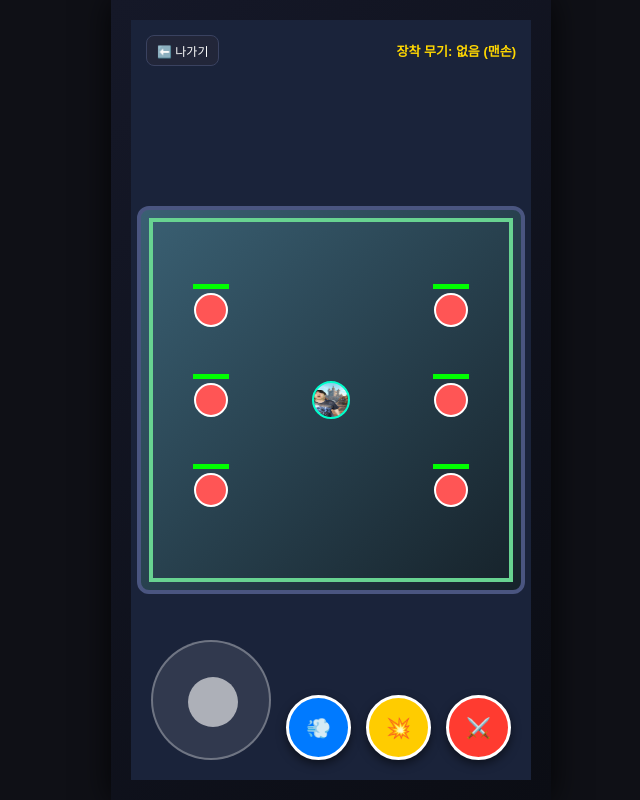
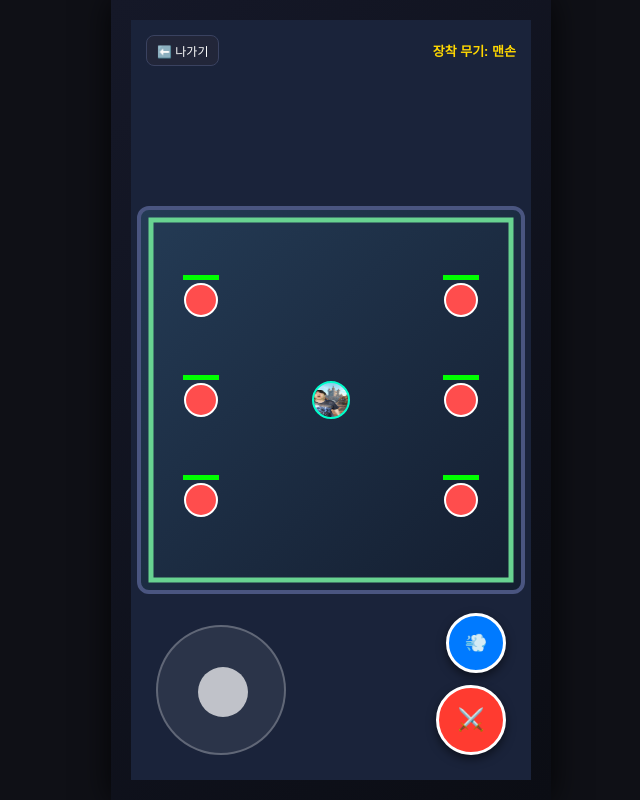
Before and after one commit to dnjswls2147-gif/kim-donghee-gacha, a plain HTML site: page index.html in a window 1280 px wide. Both pictures are taken after a click on the button "🏟️ 훈련장으로 가기". Shown: the whole page, without its empty margins (309-949 px from the left). Drawn offline with Linux system fonts and the light colour scheme.

Commit message:
Update index.html

```diff
--- a/index.html
+++ b/index.html
@@ -35,7 +35,6 @@
             position: relative;
         }
 
-        /* 화면 전환용 클래스 */
         .screen {
             display: flex;
             flex-direction: column;
@@ -218,18 +217,21 @@
         }
         .inv-count { position: absolute; top: 6px; right: 8px; font-size: 10px; background: rgba(0,0,0,0.6); padding: 2px 5px; border-radius: 4px; color: #ffd700; }
 
-        .btn-equip {
-            margin-top: 6px;
-            padding: 4px 10px;
-            font-size: 11px;
+        .btn-action-row { display: flex; gap: 4px; margin-top: 6px; width: 100%; }
+        .btn-equip, .btn-sell {
+            flex: 1;
+            padding: 5px 2px;
+            font-size: 10px;
             border-radius: 6px;
             border: none;
             cursor: pointer;
             font-weight: bold;
         }
+        .btn-equip { background: #3182ce; color: #fff; }
+        .btn-sell { background: #dd6b20; color: #fff; }
         .equipped-badge { font-size: 10px; color: #ffeb3b; font-weight: bold; margin-top: 4px; }
 
-        /* 훈련장 캔버스 화면 스타일 (하늘 위 정사각형 맵 & 브롤스타즈 스타일 조작계) */
+        /* 훈련장 화면 */
         #trainingScreen {
             background: #1a233a;
             position: relative;
@@ -237,7 +239,7 @@
         }
 
         #gameCanvas {
-            background: linear-gradient(135deg, #3a6073, #16222a);
+            background: linear-gradient(135deg, #243b55, #141e30);
             display: block;
             margin: auto;
             border: 4px solid #4a5580;
@@ -246,9 +248,7 @@
 
         .training-ui-top {
             position: absolute;
-            top: 15px;
-            left: 15px;
-            right: 15px;
+            top: 15px; left: 15px; right: 15px;
             display: flex;
             justify-content: space-between;
             align-items: center;
@@ -258,12 +258,10 @@
 
         .joystick-zone {
             position: absolute;
-            bottom: 20px;
-            left: 20px;
-            width: 120px;
-            height: 120px;
-            background: rgba(255,255,255,0.1);
-            border: 2px solid rgba(255,255,255,0.3);
+            bottom: 25px; left: 25px;
+            width: 130px; height: 130px;
+            background: rgba(255,255,255,0.08);
+            border: 2px solid rgba(255,255,255,0.25);
             border-radius: 50%;
             z-index: 10;
             touch-action: none;
@@ -271,41 +269,43 @@
 
         .joystick-knob {
             position: absolute;
-            top: 35px;
-            left: 35px;
-            width: 50px;
-            height: 50px;
-            background: rgba(255,255,255,0.6);
+            top: 40px; left: 40px;
+            width: 50px; height: 50px;
+            background: rgba(255,255,255,0.7);
             border-radius: 50%;
             pointer-events: none;
         }
 
         .brawl-btns {
             position: absolute;
-            bottom: 20px;
-            right: 20px;
+            bottom: 25px; right: 25px;
             display: flex;
-            gap: 15px;
+            flex-direction: column;
+            gap: 12px;
             z-index: 10;
+            align-items: flex-end;
+        }
+
+        .brawl-row {
+            display: flex;
+            gap: 12px;
         }
 
         .brawl-btn {
-            width: 65px;
-            height: 65px;
+            width: 60px; height: 60px;
             border-radius: 50%;
             border: 3px solid #fff;
             display: flex;
             align-items: center;
             justify-content: center;
-            font-size: 20px;
+            font-size: 18px;
             font-weight: bold;
             color: #fff;
             box-shadow: 0 4px 10px rgba(0,0,0,0.5);
             cursor: pointer;
         }
 
-        .btn-attack { background: #ff3b30; }
-        .btn-skill { background: #ffcc00; color: #000; }
+        .btn-attack { background: #ff3b30; width: 70px; height: 70px; font-size: 22px; }
         .btn-dash { background: #007aff; }
 
         #toast {
@@ -329,7 +329,7 @@
 <body onclick="initAudioUser()">
 
 <div class="container">
-    <!-- 메인 가챠 화면 -->
+    <!-- 메인 화면 -->
     <div id="mainScreen" class="screen">
         <div class="header">
             <button class="btn-icon" onclick="openModal('rateModal')">📊 확률표</button>
@@ -365,7 +365,7 @@
         </div>
     </div>
 
-    <!-- 훈련장 화면 (하늘 위 정사각형 맵 & 브롤스타즈 조작) -->
+    <!-- 훈련장 화면 -->
     <div id="trainingScreen" class="screen hidden">
         <div class="training-ui-top">
             <button class="btn-icon" onclick="exitTraining()">⬅️ 나가기</button>
@@ -374,14 +374,17 @@
 
         <canvas id="gameCanvas" width="380" height="380"></canvas>
 
-        <!-- 브롤스타즈 조작계 -->
+        <!-- 브롤스타즈 스타일 조작계 (조이스틱 & 대시버튼 + 공격버튼) -->
         <div class="joystick-zone" id="joystickZone">
             <div class="joystick-knob" id="joystickKnob"></div>
         </div>
         <div class="brawl-btns">
-            <div class="brawl-btn btn-dash" onclick="playerDash()">💨</div>
-            <div class="brawl-btn btn-skill" onclick="playerSkill()">💥</div>
-            <div class="brawl-btn btn-attack" onclick="playerAttack()">⚔️</div>
+            <div class="brawl-row">
+                <div class="brawl-btn btn-dash" onclick="playerDash()">💨</div>
+            </div>
+            <div class="brawl-row">
+                <div class="brawl-btn btn-attack" onclick="playerAttack()">⚔️</div>
+            </div>
         </div>
     </div>
 </div>
@@ -396,17 +399,17 @@
         <table class="rate-table">
             <thead><tr><th>칼 이름 : 확률</th><th style="text-align: right;">비율</th></tr></thead>
             <tbody>
-                <tr><td>나무 뭉둥이 (일반)</td><td style="text-align: right; color:#a0aec0;">65.0%</td></tr>
-                <tr><td>크로노스 인페르노 (희귀)</td><td style="text-align: right; color:#3182ce;">15.0%</td></tr>
-                <tr><td>이클립스 (영웅)</td><td style="text-align: right; color:#805ad5;">10.0%</td></tr>
-                <tr><td>불칼 (전설)</td><td style="text-align: right; color:#ecc94b;">7.5%</td></tr>
-                <tr><td>일렉시아스 (신화)</td><td style="text-align: right; color:#e53e3e;">2.5%</td></tr>
+                <tr><td>나무 뭉둥이 (일반 - 70골드)</td><td style="text-align: right; color:#a0aec0;">65.0%</td></tr>
+                <tr><td>크로노스 인페르노 (희귀 - 150골드)</td><td style="text-align: right; color:#3182ce;">15.0%</td></tr>
+                <tr><td>이클립스 (영웅 - 300골드)</td><td style="text-align: right; color:#805ad5;">10.0%</td></tr>
+                <tr><td>불칼 (전설 - 900골드)</td><td style="text-align: right; color:#ecc94b;">7.5%</td></tr>
+                <tr><td>일렉시아스 (신화 - 2500골드)</td><td style="text-align: right; color:#e53e3e;">2.5%</td></tr>
             </tbody>
         </table>
     </div>
 </div>
 
-<!-- 인벤토리 모달 (장착하기/장착해제 포함) -->
+<!-- 인벤토리 모달 (장착/해제 및 판매하기 기능 포함) -->
 <div class="modal" id="invModal">
     <div class="modal-header">
         <h2>보유한 무기 보관함 (최대 1개 장착)</h2>
@@ -421,11 +424,11 @@
 
 <script>
     const weapons = [
-        { id: 0, name: "나무 뭉둥이", rarity: "일반", effectClass: "effect-general", extraText: "👎👎👎", img: "15157.jpg", rate: 65.0, skillName: "퍽퍽 휘두르기" },
-        { id: 1, name: "크로노스 인페르노", rarity: "희귀", effectClass: "effect-rare", extraText: "파란색 기운", img: "15158.jpg", rate: 15.0, skillName: "시간 폭발" },
-        { id: 2, name: "이클립스", rarity: "영웅", effectClass: "effect-epic", extraText: "보라색 오라", img: "15159.jpg", rate: 10.0, skillName: "어둠의 참격" },
-        { id: 3, name: "불칼", rarity: "전설", effectClass: "effect-legendary", extraText: "⭐️⭐️⭐️⭐️", img: "15161.jpg", rate: 7.5, skillName: "화염 폭풍" },
-        { id: 4, name: "일렉시아스", rarity: "신화", effectClass: "effect-myth", extraText: "🔥 불타는 신검 🔥", img: "15162.jpg", rate: 2.5, skillName: "번개 낙하" }
+        { id: 0, name: "나무 뭉둥이", rarity: "일반", sellPrice: 70, effectClass: "effect-general", extraText: "👎👎👎", img: "15157.jpg", rate: 65.0 },
+        { id: 1, name: "크로노스 인페르노", rarity: "희귀", sellPrice: 150, effectClass: "effect-rare", extraText: "파란색 기운", img: "15158.jpg", rate: 15.0 },
+        { id: 2, name: "이클립스", rarity: "영웅", sellPrice: 300, effectClass: "effect-epic", extraText: "보라색 오라", img: "15159.jpg", rate: 10.0 },
+        { id: 3, name: "불칼", rarity: "전설", sellPrice: 900, effectClass: "effect-legendary", extraText: "⭐️⭐️⭐️⭐️", img: "15161.jpg", rate: 7.5 },
+        { id: 4, name: "일렉시아스", rarity: "신화", sellPrice: 2500, effectClass: "effect-myth", extraText: "🔥 불타는 신검 🔥", img: "15162.jpg", rate: 2.5 }
     ];
 
     let state = {
@@ -579,6 +582,22 @@
         showToast("장착 해제 완료!");
     }
 
+    function sellWeapon(id) {
+        if (state.inventory[id] <= 0) {
+            showToast("⚠️ 판매할 칼이 없다!");
+            return;
+        }
+        state.inventory[id]--;
+        if (state.equippedWeaponId === id && state.inventory[id] === 0) {
+            state.equippedWeaponId = null;
+        }
+        state.gold += weapons[id].sellPrice;
+        saveGameData();
+        updateUI();
+        updateInventoryGrid();
+        showToast(`💰 [${weapons[id].name}] 판매 완료 (+${weapons[id].sellPrice}골드)`);
+    }
+
     function updateInventoryGrid() {
         const grid = document.getElementById('inventoryGrid');
         grid.innerHTML = '';
@@ -590,12 +609,16 @@
             div.className = `inv-item ${w.rarity === '일반' ? 'grade-general' : w.rarity === '희귀' ? 'grade-rare' : w.rarity === '영웅' ? 'grade-epic' : w.rarity === '전설' ? 'grade-legendary' : 'grade-myth'}`;
             div.innerHTML = `
                 <div class="inv-count">${count}개</div>
-                <div style="width: 50px; height: 50px; border-radius: 8px; overflow: hidden; margin-bottom: 4px;">
+                <div style="width: 45px; height: 45px; border-radius: 8px; overflow: hidden; margin-bottom: 4px;">
                     <img src="${w.img}" style="width:100%; height:100%; object-fit:cover;">
                 </div>
-                <div style="font-size: 12px; font-weight: bold;">${w.name}</div>
-                ${isEquipped ? '<div class="equipped-badge">장착중 [최대1개]</div>' : ''}
-                ${count > 0 ? (isEquipped ? `<button class="btn-equip" style="background:#e53e3e; color:#fff;" onclick="unequipWeapon()">장착 해제</button>` : `<button class="btn-equip" style="background:#3182ce; color:#fff;" onclick="equipWeapon(${w.id})">장착하기</button>`) : ''}
+                <div style="font-size: 11px; font-weight: bold;">${w.name}</div>
+                <div style="font-size: 9px; opacity: 0.9;">판매: ${w.sellPrice}골드</div>
+                ${isEquipped ? '<div class="equipped-badge">장착중</div>' : ''}
+                <div class="btn-action-row">
+                    ${count > 0 ? (isEquipped ? `<button class="btn-equip" style="background:#e53e3e;" onclick="unequipWeapon()">해제</button>` : `<button class="btn-equip" onclick="equipWeapon(${w.id})">장착</button>`) : ''}
+                    ${count > 0 ? `<button class="btn-sell" onclick="sellWeapon(${w.id})">판매</button>` : ''}
+                </div>
             `;
             grid.appendChild(div);
         });
@@ -615,20 +638,22 @@
 
     function closeModal(id) { document.getElementById(id).style.display = 'none'; }
 
-    // --- 훈련장 게임 로직 ---
+    // --- 훈련장 게임 로직 (디테일 업그레이드) ---
     let canvas, ctx;
-    let player = { x: 190, y: 190, radius: 18, speed: 3, color: '#00ffcc' };
+    let player = { x: 190, y: 190, radius: 18, speed: 3.5, angle: 0 };
     let robots = [];
+    let projectiles = [];
+    let effects = []; // 불바다, 연기 등 특수 효과 배열
     let joystick = { active: false, x: 0, y: 0, dx: 0, dy: 0 };
     let gameInterval = null;
     let playerImg = new Image();
-    playerImg.src = '15194.png'; // 첫 번째 사진 캐릭터
+    playerImg.src = '15194.png';
 
     function enterTraining() {
         document.getElementById('mainScreen').classList.add('hidden');
         document.getElementById('trainingScreen').classList.remove('hidden');
 
-        const eqName = state.equippedWeaponId !== null ? weapons[state.equippedWeaponId].name + " (" + weapons[state.equippedWeaponId].skillName + ")" : "없음 (맨손)";
+        const eqName = state.equippedWeaponId !== null ? weapons[state.equippedWeaponId].name : "맨손";
         document.getElementById('equippedDisplay').innerText = "장착 무기: " + eqName;
 
         canvas = document.getElementById('gameCanvas');
@@ -636,16 +661,17 @@
 
         // 로봇 배치 (왼쪽 3명, 오른쪽 3명)
         robots = [];
-        // 왼쪽 3명
         for (let i = 0; i < 3; i++) {
-            robots.push({ x: 70, y: 100 + i * 90, radius: 16, hp: 99999, maxHp: 99999 });
+            robots.push({ x: 60, y: 90 + i * 100, radius: 16 });
         }
-        // 오른쪽 3명
         for (let i = 0; i < 3; i++) {
-            robots.push({ x: 310, y: 100 + i * 90, radius: 16, hp: 99999, maxHp: 99999 });
+            robots.push({ x: 320, y: 90 + i * 100, radius: 16 });
         }
 
+        projectiles = [];
+        effects = [];
         setupJoystick();
+
         if (gameInterval) clearInterval(gameInterval);
         gameInterval = setInterval(updateGame, 1000 / 60);
     }
@@ -659,23 +685,18 @@
     function setupJoystick() {
         const zone = document.getElementById('joystickZone');
         const knob = document.getElementById('joystickKnob');
-        let rect = zone.getBoundingClientRect();
-        let center = { x: 60, y: 60 };
+        let center = { x: 65, y: 65 };
 
-        function handleStart(e) {
-            joystick.active = true;
-            handleMove(e);
-        }
-
+        function handleStart(e) { joystick.active = true; handleMove(e); }
         function handleMove(e) {
             if (!joystick.active) return;
             let clientX = e.touches ? e.touches[0].clientX : e.clientX;
             let clientY = e.touches ? e.touches[0].clientY : e.clientY;
-            rect = zone.getBoundingClientRect();
+            let rect = zone.getBoundingClientRect();
             let x = clientX - rect.left - center.x;
             let y = clientY - rect.top - center.y;
             let dist = Math.sqrt(x * x + y * y);
-            let maxDist = 40;
+            let maxDist = 45;
 
             if (dist > maxDist) {
                 x = (x / dist) * maxDist;
@@ -685,12 +706,14 @@
             knob.style.transform = `translate(${x}px, ${y}px)`;
             joystick.dx = x / maxDist;
             joystick.dy = y / maxDist;
+
+            if (dist > 5) {
+                player.angle = Math.atan2(joystick.dy, joystick.dx);
+            }
         }
-
         function handleEnd() {
             joystick.active = false;
-            joystick.dx = 0;
-            joystick.dy = 0;
+            joystick.dx = 0; joystick.dy = 0;
             knob.style.transform = `translate(0px, 0px)`;
         }
 
@@ -707,37 +730,77 @@
         player.x += joystick.dx * player.speed;
         player.y += joystick.dy * player.speed;
 
-        // 정사각형 맵 경계 제한
-        player.x = Math.max(player.radius, Math.min(canvas.width - player.radius, player.x));
-        player.y = Math.max(player.radius, Math.min(canvas.height - player.radius, player.y));
+        // 하늘 위 정사각형 맵 경계 제한
+        player.x = Math.max(player.radius + 15, Math.min(canvas.width - player.radius - 15, player.x));
+        player.y = Math.max(player.radius + 15, Math.min(canvas.height - player.radius - 15, player.y));
 
-        // 화면 렌더링
+        // 투사체 업데이트
+        projectiles.forEach((p, index) => {
+            p.x += p.vx;
+            p.y += p.vy;
+            p.life--;
+            if (p.life <= 0) projectiles.splice(index, 1);
+        });
+
+        // 효과 업데이트 (불바다, 연기 등)
+        effects.forEach((eff, index) => {
+            eff.timer--;
+            if (eff.timer <= 0) effects.splice(index, 1);
+        });
+
+        // 렌더링
         ctx.clearRect(0, 0, canvas.width, canvas.height);
 
-        // 하늘 위 맵 테두리 효과
+        // 하늘 위 떠 있는 맵 테두리 디자인
         ctx.strokeStyle = '#68d391';
-        ctx.lineWidth = 4;
+        ctx.lineWidth = 5;
         ctx.strokeRect(10, 10, canvas.width - 20, canvas.height - 20);
 
-        // 로봇 6명 렌더링 (공격 안 함, 피 무제한)
+        // 로봇 6명 렌더링 (샌드백)
         robots.forEach(r => {
             ctx.beginPath();
             ctx.arc(r.x, r.y, r.radius, 0, Math.PI * 2);
-            ctx.fillStyle = '#ff5555';
+            ctx.fillStyle = '#ff4d4d';
             ctx.fill();
             ctx.lineWidth = 2;
             ctx.strokeStyle = '#fff';
             ctx.stroke();
             ctx.closePath();
 
-            // 로봇 체력바
+            // 로봇 체력바 (무제한)
             ctx.fillStyle = '#000';
-            ctx.fillRect(r.x - 18, r.y - 26, 36, 5);
+            ctx.fillRect(r.x - 18, r.y - 25, 36, 5);
             ctx.fillStyle = '#00ff00';
-            ctx.fillRect(r.x - 18, r.y - 26, 36, 5);
+            ctx.fillRect(r.x - 18, r.y - 25, 36, 5);
         });
 
-        // 내 캐릭터 렌더링 (첫 번째 사진 적용)
+        // 특수 효과 렌더링 (불바다, 연기)
+        effects.forEach(eff => {
+            ctx.save();
+            if (eff.type === 'fire') {
+                ctx.fillStyle = 'rgba(255, 69, 0, 0.5)';
+                ctx.beginPath();
+                ctx.arc(eff.x, eff.y, eff.radius, 0, Math.PI * 2);
+                ctx.fill();
+            } else if (eff.type === 'smoke') {
+                ctx.fillStyle = 'rgba(30, 30, 30, 0.7)';
+                ctx.beginPath();
+                ctx.arc(eff.x, eff.y - (150 - eff.timer), 25, 0, Math.PI * 2);
+                ctx.fill();
+            }
+            ctx.restore();
+        });
+
+        // 투사체 렌더링
+        projectiles.forEach(p => {
+            ctx.beginPath();
+            ctx.arc(p.x, p.y, 6, 0, Math.PI * 2);
+            ctx.fillStyle = p.color;
+            ctx.fill();
+            ctx.closePath();
+        });
+
+        // 내 캐릭터 렌더링
         ctx.save();
         ctx.beginPath();
         ctx.arc(player.x, player.y, player.radius, 0, Math.PI * 2);
@@ -750,30 +813,77 @@
         ctx.beginPath();
         ctx.arc(player.x, player.y, player.radius, 0, Math.PI * 2);
         ctx.stroke();
+
+        // 장착한 무기가 있다면 캐릭터 옆에 시각적으로 들고 있게 표시
+        if (state.equippedWeaponId !== null) {
+            let hx = player.x + Math.cos(player.angle) * 22;
+            let hy = player.y + Math.sin(player.angle) * 22;
+            ctx.beginPath();
+            ctx.arc(hx, hy, 5, 0, Math.PI * 2);
+            ctx.fillStyle = '#ffd700';
+            ctx.fill();
+        }
     }
 
-    // 칼별 스킬 및 공격 액션
-    function playerAttack() {
-        showToast("⚔️ 기본 공격!");
+    // 대시 버튼 (약 3칸 앞으로 순식간 이동)
+    function playerDash() {
+        let angle = joystick.dx !== 0 || joystick.dy !== 0 ? Math.atan2(joystick.dy, joystick.dx) : 0;
+        player.x += Math.cos(angle) * 90;
+        player.y += Math.sin(angle) * 90;
+        showToast("💨 대시!");
     }
 
-    function playerDash() {
-        showToast("💨 대쉬!");
-        // 순간 이동 효과
-        player.x += joystick.dx * 50;
-        player.y += joystick.dy * 50;
+    // 공격 버튼 (장착된 칼마다 완벽히 다른 공격 연출)
+    function playerAttack() {
+        if (state.equippedWeaponId === null) {
+            showToast("맨손 주먹 퍽퍽!");
+            return;
+        }
+
+        const weaponId = state.equippedWeaponId;
+        let angle = joystick.dx !== 0 || joystick.dy !== 0 ? Math.atan2(joystick.dy, joystick.dx) : 0;
+
+        if (weaponId === 0) {
+            // 1. 나무 뭉둥이: 나무 뭉둥이 칼 던지기 투사체 발사
+            showToast("🪵 나무 뭉둥이 투척!");
+            projectiles.push({
+                x: player.x, y: player.y,
+                vx: Math.cos(angle) * 6, vy: Math.sin(angle) * 6,
+                color: '#d69e2e', life: 40
+            });
+        } else if (weaponId === 1) {
+            // 2. 크로노스 인페르노: 칼로 찌르기 근접 공격
+            showToast("⏳ 크로노스 인페르노 참격!");
+            projectiles.push({
+                x: player.x + Math.cos(angle) * 25, y: player.y + Math.sin(angle) * 25,
+                vx: Math.cos(angle) * 2, vy: Math.sin(angle) * 2,
+                color: '#3182ce', life: 10
+            });
+        } else if (weaponId === 2) {
+            // 3. 이클립스: 앞으로 약 2칸 대시하면서 상대 공격
+            showToast("🌑 이클립스 돌격 참격!");
+            player.x += Math.cos(angle) * 60;
+            player.y += Math.sin(angle) * 60;
+        } else if (weaponId === 3) {
+            // 4. 불칼: 주변이 불바다가 되고 2.5초 뒤에 사라짐
+            showToast("🔥 불칼 화염 지대 생성!");
+            effects.push({
+                type: 'fire', x: player.x, y: player.y, radius: 50, timer: 150 // 60프레임 기준 2.5초 = 150프레임
+            });
+        } else if (weaponId === 4) {
+            // 5. 일렉시아스: 아래에서 위로 어두운 검은색 연기가 나오는 원거리 공격
+            showToast("⚡ 일렉시아스 암흑 연기 발사!");
+            effects.push({
+                type: 'smoke', x: player.x + Math.cos(angle) * 40, y: player.y + Math.sin(angle) * 40, timer: 60
+            });
+            projectiles.push({
+                x: player.x, y: player.y,
+                vx: Math.cos(angle) * 7, vy: Math.sin(angle) * 7,
+                color: '#2d3748', life: 45
+            });
+        }
     }
 
-    function playerSkill() {
-        if (state.equippedWeaponId === null) {
-            showToast("⚠️ 장착한 칼이 없다! 맨손 스킬!");
-            return;
-        }
-        const w = weapons[state.equippedWeaponId];
-        showToast(`💥 스킬 발동: [${w.skillName}]!`);
-    }
-
-    // 초기 실행
     loadGameData();
     updateUI();
     updateInventoryGrid();
```
